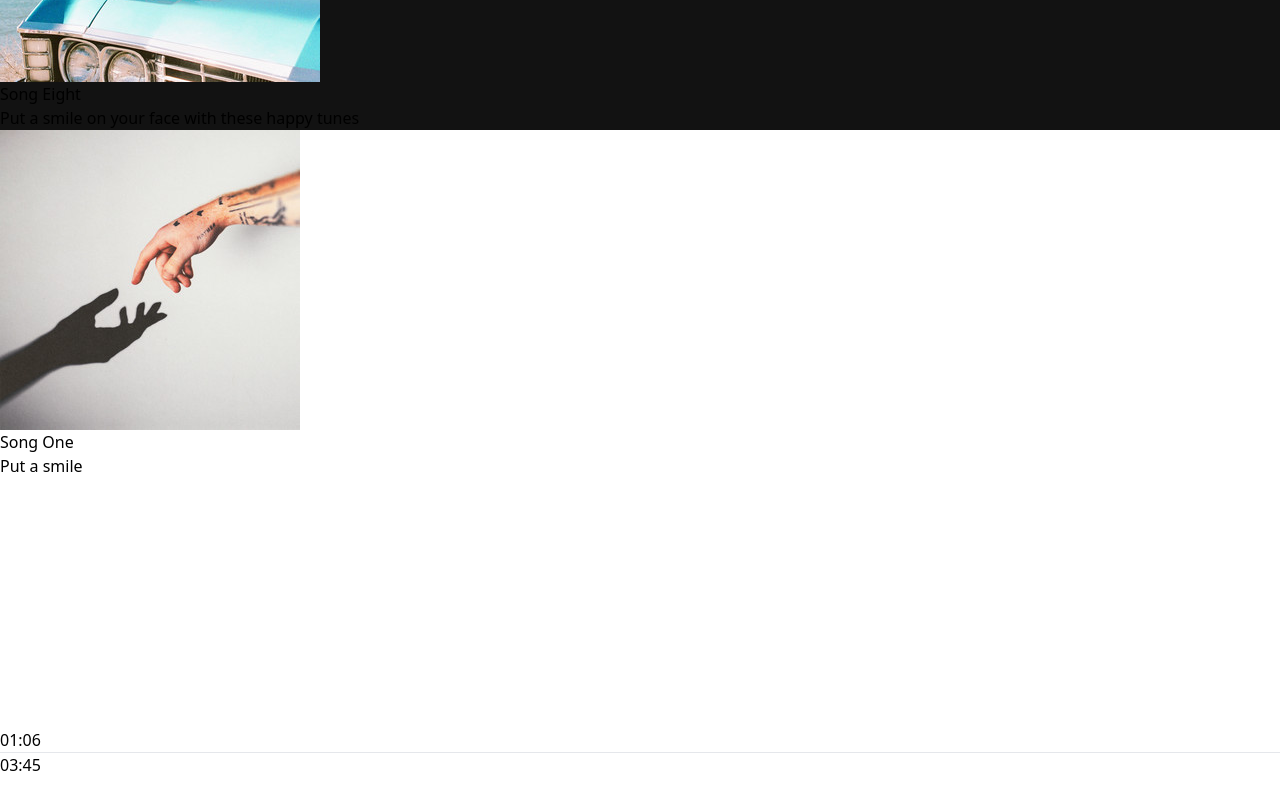
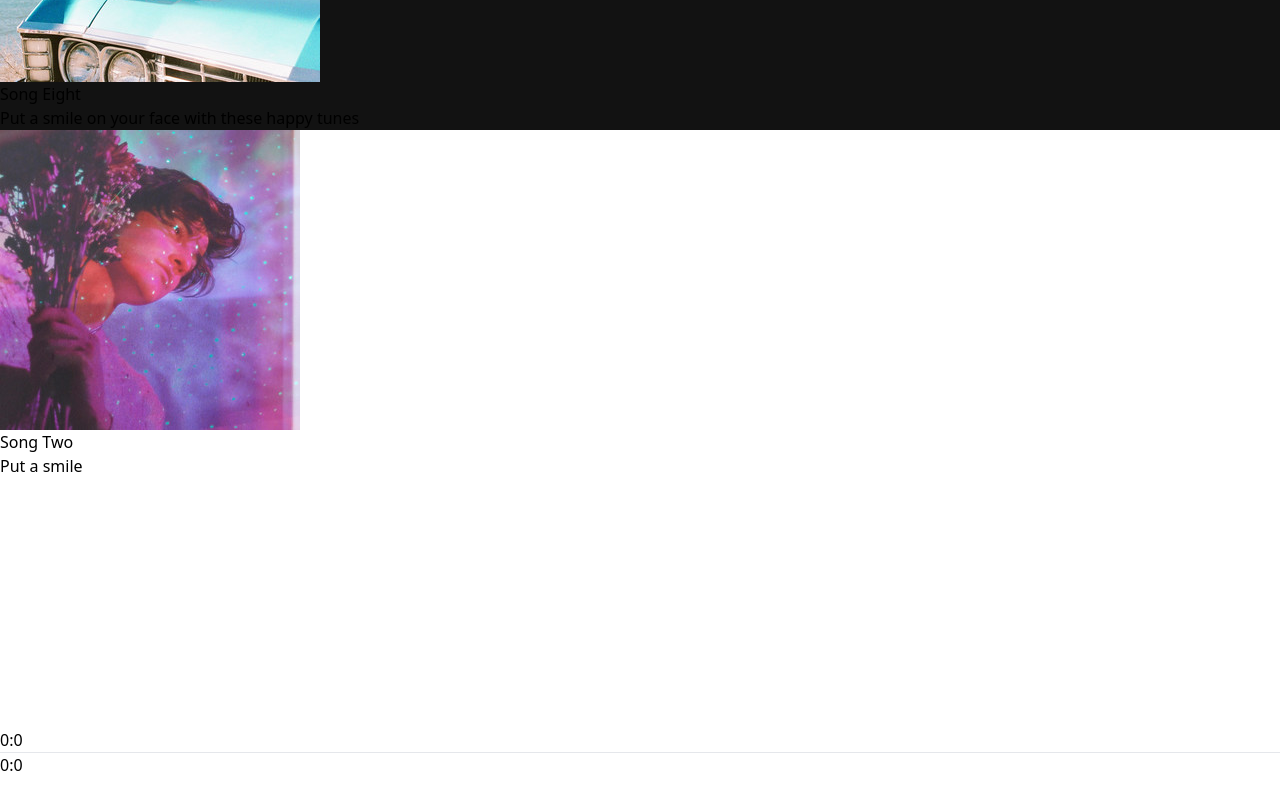
Before and after one commit to vidyesh95/spotify-react-clone, a React (Vite) app: page / in a window 1280 px wide. Shown: the part 5540-6350 px from the top of the page. Built offline with nearby package versions, Linux system fonts and the light colour scheme.

Commit message:
current time and song duration

```diff
--- a/package.json
+++ b/package.json
@@ -10,6 +10,7 @@
     "preview": "vite preview"
   },
   "dependencies": {
+    "prop-types": "^15.8.1",
     "react": "^18.3.1",
     "react-dom": "^18.3.1",
     "react-router-dom": "^7.0.2"
--- a/src/App.jsx
+++ b/src/App.jsx
@@ -1,8 +1,13 @@
 import Sidebar from "./components/Sidebar.jsx";
 import Player from "./components/Player.jsx";
 import Display from "./components/Display.jsx";
+import {useContext} from "react";
+import {PlayerContext} from "./context/PlayerContext.jsx";
 
 const App = () => {
+
+    const {audioRef, track} = useContext(PlayerContext)
+
     return (
         <div className="h-screen bg-black">
             <div className="h-[90%] flex">
@@ -10,6 +15,8 @@ const App = () => {
                 <Display/>
             </div>
             <Player/>
+            <audio ref={audioRef} src={track.file} preload="auto">
+            </audio>
         </div>
     )
 }
--- a/src/components/Player.jsx
+++ b/src/components/Player.jsx
@@ -1,29 +1,37 @@
-import {assets, songsData} from "../assets/assets.js";
+import {assets} from "../assets/assets.js";
+import {useContext} from "react";
+import {PlayerContext} from "../context/PlayerContext.jsx";
 
 const Player = () => {
+
+    const {seekBar, seekBg, playStatus, play, pause, track, time} = useContext(PlayerContext)
+
     return (
         <div className="h-[10%] bg-black flex justify-between items-center text-white px-4">
             <div className="hidden lg:flex items-center gap-4">
-                <img className="w-12" src={songsData[0].image} alt="album cover"/>
+                <img className="w-12" src={track.image} alt="album cover"/>
                 <div>
-                    <p>{songsData[0].name}</p>
-                    <p>{songsData[0].desc.slice(0, 12)}</p>
+                    <p>{track.name}</p>
+                    <p>{track.desc.slice(0, 12)}</p>
                 </div>
             </div>
             <div className="flex flex-col items-center gap-1 m-auto">
                 <div className="flex gap-4">
                     <img className="w-4 cursor-pointer" src={assets.shuffle_icon} alt="shuffle"/>
                     <img className="w-4 cursor-pointer" src={assets.prev_icon} alt="previous"/>
-                    <img className="w-4 cursor-pointer" src={assets.play_icon} alt="play"/>
+                    {playStatus ?
+                        <img onClick={pause} className="w-4 cursor-pointer" src={assets.pause_icon} alt="pause"/> :
+                        <img onClick={play} className="w-4 cursor-pointer" src={assets.play_icon} alt="play"/>
+                    }
                     <img className="w-4 cursor-pointer" src={assets.next_icon} alt="next"/>
                     <img className="w-4 cursor-pointer" src={assets.loop_icon} alt="loop"/>
                 </div>
                 <div className="flex items-center gap-5">
-                    <p>01:06</p>
-                    <div className="w-[60vw] max-w-[500px] bg-gray-300 rounded-full cursor-pointer">
-                        <hr className="h-1 border-none w-0 bg-green-800 rounded-full"/>
+                    <p>{time.currentTime.minute}:{time.currentTime.second}</p>
+                    <div ref={seekBg} className="w-[60vw] max-w-[500px] bg-gray-300 rounded-full cursor-pointer">
+                        <hr ref={seekBar} className="h-1 border-none w-0 bg-green-800 rounded-full"/>
                     </div>
-                    <p>03:45</p>
+                    <p>{time.totalTime.minute}:{time.totalTime.second}</p>
                 </div>
             </div>
             <div className="hidden lg:flex items-center gap-2 opacity-75">
--- /dev/null
+++ b/src/context/PlayerContext.jsx
@@ -0,0 +1,86 @@
+import {createContext, useEffect, useRef, useState} from "react";
+import PropTypes from 'prop-types';
+import {songsData} from "../assets/assets.js";
+
+export const PlayerContext = createContext()
+
+const PlayerContextProvider = (props) => {
+
+    const audioRef = useRef()
+
+    const seekBg = useRef()
+    const seekBar = useRef()
+
+    //default song is the first song in the array
+    const [track, setTrack] = useState(songsData[1])
+    const [playStatus, setPlayStatus] = useState(false)
+    const [time, setTime] = useState(
+        {
+            currentTime: {
+                second: 0,
+                minute: 0
+            },
+            totalTime: {
+                second: 0,
+                minute: 0
+            }
+        }
+    )
+
+    const play = () => {
+        audioRef.current.play()
+        setPlayStatus(true)
+    }
+
+    const pause = () => {
+        audioRef.current.pause()
+        setPlayStatus(false)
+    }
+
+    useEffect(() => {
+        setTimeout(() => {
+            audioRef.current.ontimeupdate = () => {
+                seekBar.current.style.width = (Math.floor(audioRef.current.currentTime / audioRef.current.duration * 100))
+                setTime(
+                    {
+                        currentTime: {
+                            second: Math.floor(audioRef.current.currentTime % 60),
+                            minute: Math.floor(audioRef.current.currentTime / 60)
+                        },
+                        totalTime: {
+                            second: Math.floor(audioRef.current.duration % 60),
+                            minute: Math.floor(audioRef.current.duration / 60)
+                        }
+                    }
+                )
+            }
+        }, 1000)
+    }, [audioRef]);
+
+    const contextValue = {
+        // Define your context values here
+        audioRef,
+        seekBg,
+        seekBar,
+        track,
+        setTrack,
+        playStatus,
+        setPlayStatus,
+        time,
+        setTime,
+        play,
+        pause
+    };
+
+    return (
+        <PlayerContext.Provider value={contextValue}>
+            {props.children}
+        </PlayerContext.Provider>
+    );
+}
+
+// PlayerContextProvider.propTypes = {
+//     children: PropTypes.node.isRequired,
+// };
+
+export default PlayerContextProvider
--- a/src/main.jsx
+++ b/src/main.jsx
@@ -3,11 +3,14 @@ import {createRoot} from 'react-dom/client'
 import './index.css'
 import App from './App.jsx'
 import {BrowserRouter} from "react-router-dom";
+import PlayerContextProvider from "./context/PlayerContext.jsx";
 
 createRoot(document.getElementById('root')).render(
     <StrictMode>
         <BrowserRouter>
-            <App/>
+            <PlayerContextProvider>
+                <App/>
+            </PlayerContextProvider>
         </BrowserRouter>
     </StrictMode>,
 )
```
Also changed, not shown: 1 other file (tests, documents, lock files or other folders).
